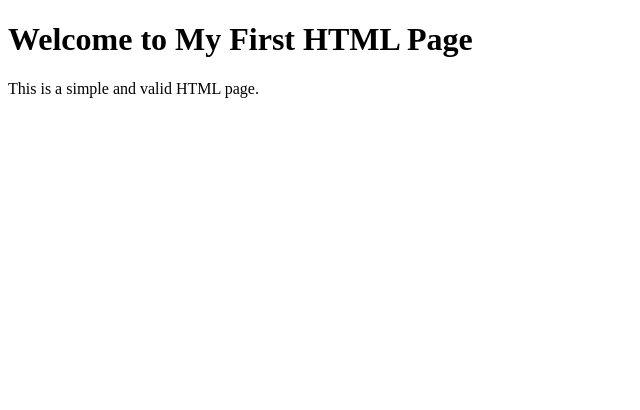
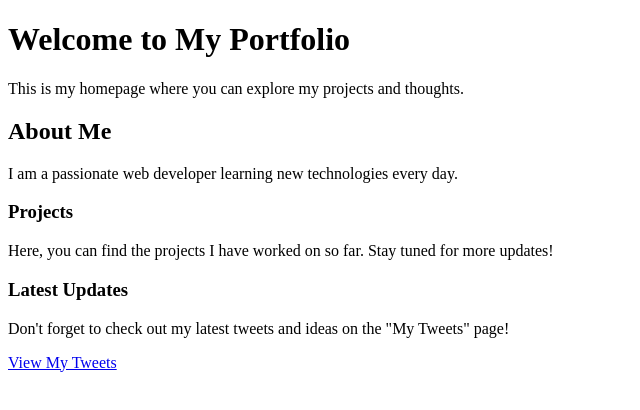
Before and after one commit to Jawnguele/My_First_Portfolio, a plain HTML site: page html_basic/index.html in a window 1280 px wide. Shown: the whole page, without its empty margins (0-640 px from the left). Drawn offline with Linux system fonts and the light colour scheme.

Commit message:
Add tweets.html and link to/from index.html

```diff
--- a/html_basic/index.html
+++ b/html_basic/index.html
@@ -3,10 +3,22 @@
 <head>
     <meta charset="UTF-8">
     <meta name="viewport" content="width=device-width, initial-scale=1.0">
-    <title>My First HTML Page</title>
+    <title>My Portfolio Homepage</title>
 </head>
 <body>
-    <h1>Welcome to My First HTML Page</h1>
-    <p>This is a simple and valid HTML page.</p>
+    <h1>Welcome to My Portfolio</h1>
+    <p>This is my homepage where you can explore my projects and thoughts.</p>
+
+    <h2>About Me</h2>
+    <p>I am a passionate web developer learning new technologies every day.</p>
+
+    <h3>Projects</h3>
+    <p>Here, you can find the projects I have worked on so far. Stay tuned for more updates!</p>
+
+    <h3>Latest Updates</h3>
+    <p>Don't forget to check out my latest tweets and ideas on the "My Tweets" page!</p>
+
+    <!-- Link to tweets.html -->
+    <p><a href="tweets.html">View My Tweets</a></p>
 </body>
 </html>
```
Also changed, not shown: html_basic/tweets.html (added, +21 -0 lines).
